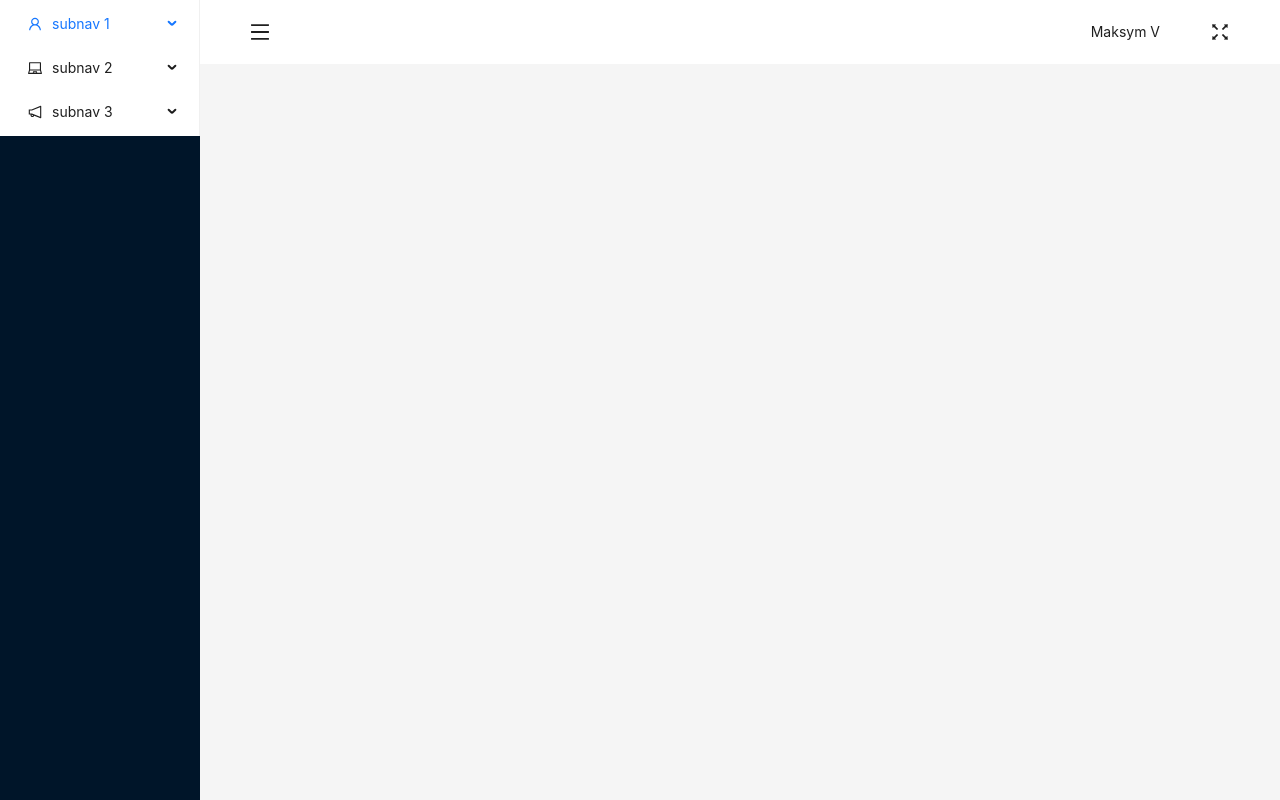
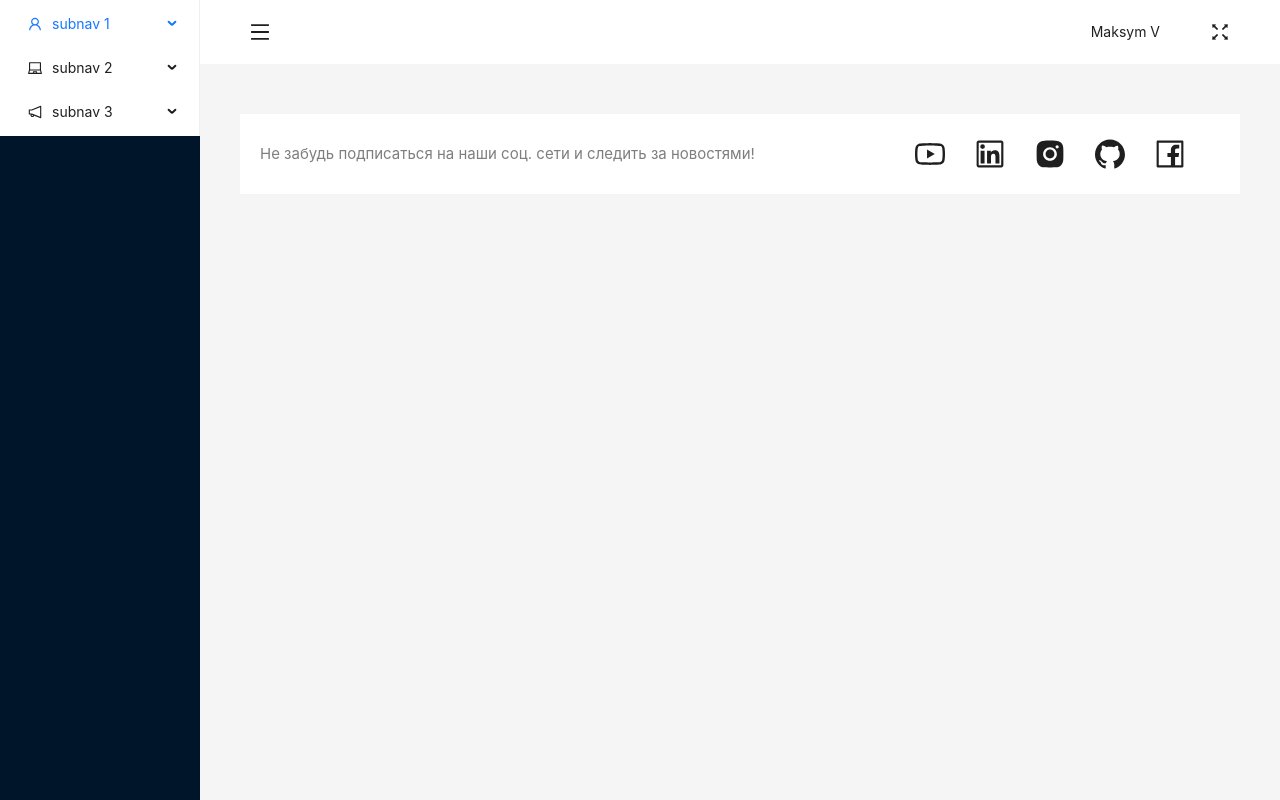
Before and after one commit to Roderen/Project-LMS, a React (Create React App) app: page / in a window 1280 px wide. Built offline with nearby package versions, Linux system fonts and the light colour scheme.

Commit message:
added socials block and fix header layout

```diff
--- a/src/App.css
+++ b/src/App.css
@@ -1,3 +1,7 @@
 body {
   background-color: #f2edf3;
 }
+
+.contentStyle {
+  padding: 50px 40px;
+}
--- a/src/App.js
+++ b/src/App.js
@@ -4,12 +4,18 @@ import './Reset.css';
 import { Layout } from 'antd';
 import Header from './Layout/Header';
 import Sidebar from './Layout/Sidebar/Sidebar';
+import Socials from './Layout/Socials/Socials';
 
 function App() {
   return (
-    <Layout style={{ height: '100%' }}>
+    <Layout direction="vertical" style={{ height: '100%' }}>
       <Sidebar />
-      <Header />
+      <Layout style={{ display: 'block' }}>
+        <Header />
+        <Layout.Content className="contentStyle">
+          <Socials />
+        </Layout.Content>
+      </Layout>
     </Layout>
   );
 }
--- a/src/Layout/Header.jsx
+++ b/src/Layout/Header.jsx
@@ -21,7 +21,6 @@ function Header() {
   const dispatch = useDispatch();
 
   return (
-    <Layout>
     <Layout.Header style={headerStyle}>
       <Flex align="middle" style={{ width: '100%', gap: '50px' }}>
         <MenuOutlined style={burgerButtonStyle} onClick={() => dispatch({ type: 'collapsed', payload: !collapse })} />
@@ -29,7 +28,6 @@ function Header() {
         <FullscreenOutlined style={{ fontSize: '20px' }} />
       </Flex>
     </Layout.Header>
-    </Layout>
   );
 }
 
--- /dev/null
+++ b/src/Layout/Socials/Socials.jsx
@@ -0,0 +1,56 @@
+import React from 'react';
+import {
+ Button, Flex, Layout, Typography,
+} from 'antd';
+import {
+ FacebookOutlined, GithubOutlined, InstagramFilled, LinkedinOutlined, YoutubeOutlined,
+} from '@ant-design/icons';
+
+const socialContainerStyle = {
+  padding: '20px 50px 20px 20px',
+  backgroundColor: '#fff',
+};
+
+const paragraphStyle = {
+  color: '#7e7e7e',
+  fontSize: '.9375rem',
+  marginBottom: '0',
+};
+
+const buttonStyle = {
+  border: 'none',
+  height: '100%',
+  padding: '5px',
+  boxShadow: 'none',
+};
+
+function Socials() {
+  return (
+    <Layout style={socialContainerStyle}>
+      <Flex align="center" justify="space-between">
+        <Typography.Paragraph style={paragraphStyle}>
+          Не забудь подписаться на наши соц. сети и следить за новостями!
+        </Typography.Paragraph>
+        <Flex gap="20px">
+          <Button style={buttonStyle} href="https://google.com" target="_blank" rel="noreferrer">
+            <YoutubeOutlined style={{ fontSize: '30px' }} />
+          </Button>
+          <Button style={buttonStyle} href="https://google.com" target="_blank" rel="noreferrer">
+            <LinkedinOutlined style={{ fontSize: '30px' }} />
+          </Button>
+          <Button style={buttonStyle} href="https://google.com" target="_blank" rel="noreferrer">
+            <InstagramFilled style={{ fontSize: '30px' }} />
+          </Button>
+          <Button style={buttonStyle} href="https://google.com" target="_blank" rel="noreferrer">
+            <GithubOutlined style={{ fontSize: '30px' }} />
+          </Button>
+          <Button style={buttonStyle} href="https://google.com" target="_blank" rel="noreferrer">
+            <FacebookOutlined style={{ fontSize: '30px' }} />
+          </Button>
+        </Flex>
+      </Flex>
+    </Layout>
+  );
+}
+
+export default Socials;
```
Lines whose indentation alone changed are shown as unchanged.
